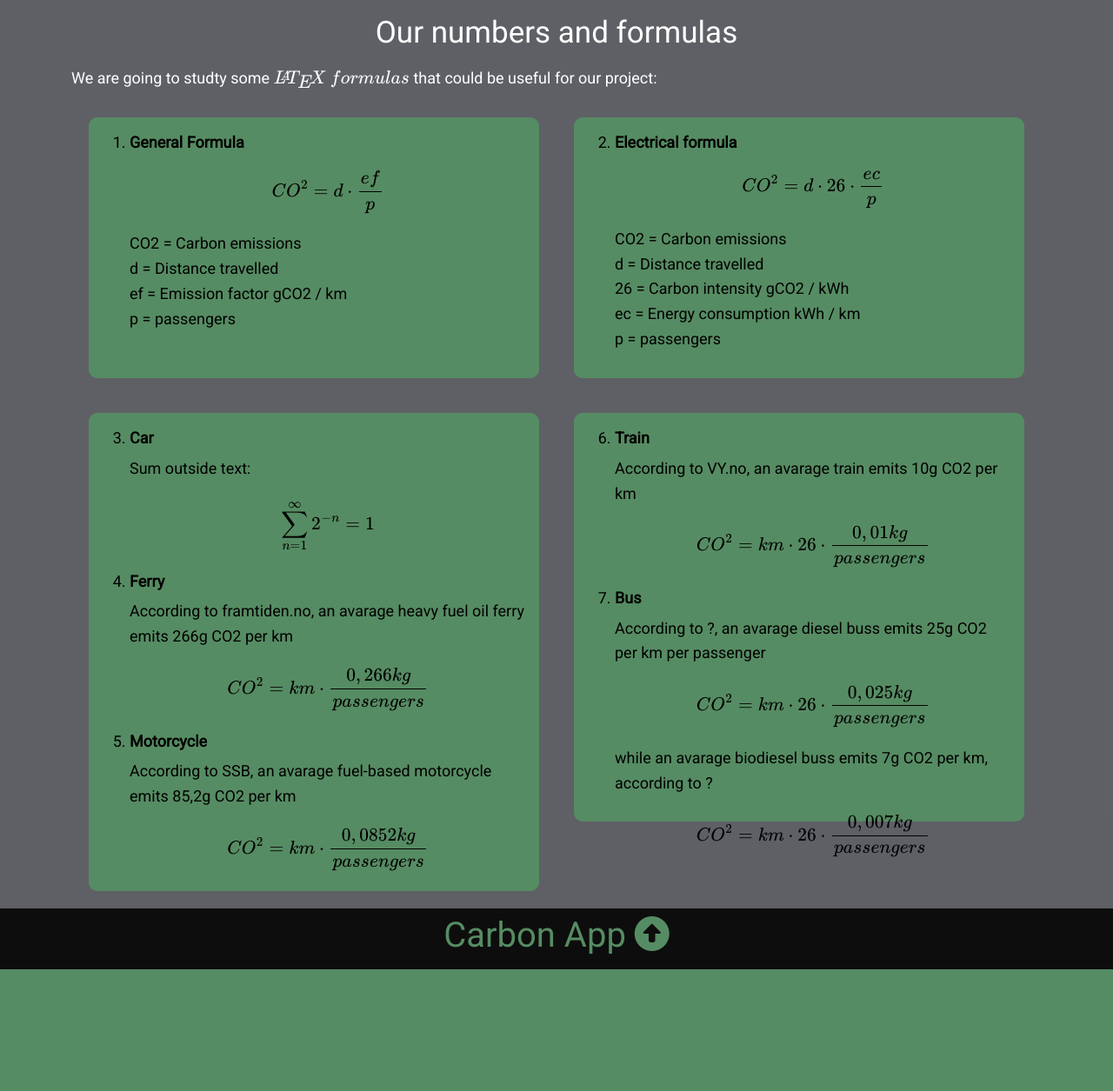
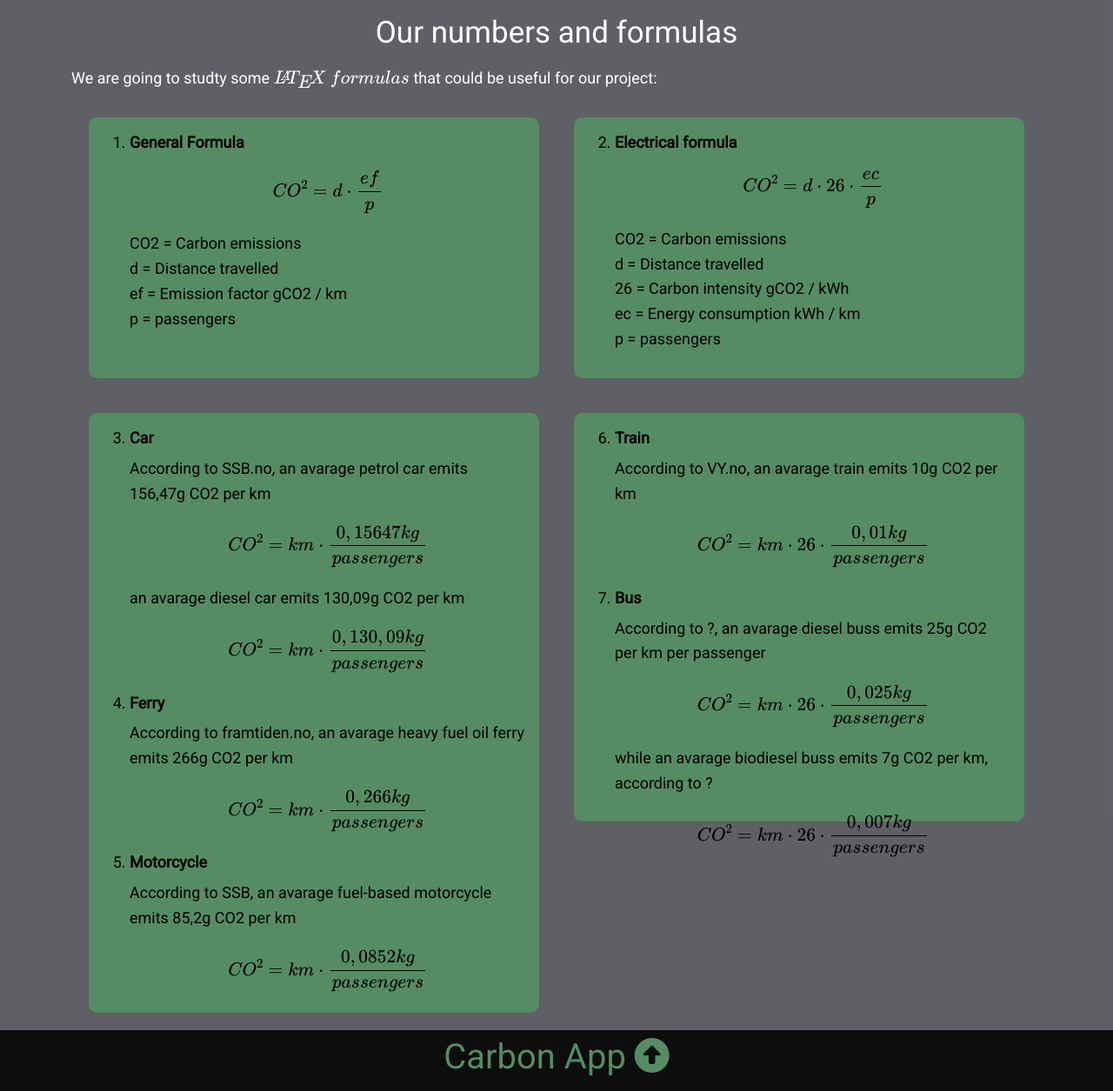
Before and after one commit to matiashaffen/carbon_app_2024_AWS, a Flask app: page /methodology in a window 1280 px wide. Shown: the part 592-1847 px from the top of the page at 87% size. Before the commit the page ends 1707 px from the top, so only its background shows below. Run offline with Flask 2, Linux system fonts and the light colour scheme; some libraries are stand-ins or nearby versions.

Commit message:
Update methodology.html

```diff
--- a/capp/templates/methodology.html
+++ b/capp/templates/methodology.html
@@ -96,13 +96,15 @@
 
         <!--Enumerated list (table with two columns)-->
         <div class="methodology">
-            <div class="box_table2" style="height:550px;">
+            <div class="box_table2" style="height:690px;">
                 <ol start="3">
                     <li>
                         <h4>Car</h4>
                         <p class="text-left">
-                            Sum outside text:
-                            \[ \sum_{n=1}^{\infty} 2^{-n} = 1 \]
+                           According to SSB.no, an avarage petrol car emits 156,47g CO2 per km
+                            \[CO^2 = {km · {0,15647 kg \over passengers}}\]
+                            an avarage diesel car emits 130,09g CO2 per km
+                            \[CO^2 = {km · {0,130,09 kg \over passengers}}\]
                         </p>
                     </li>
                     <li>
```
